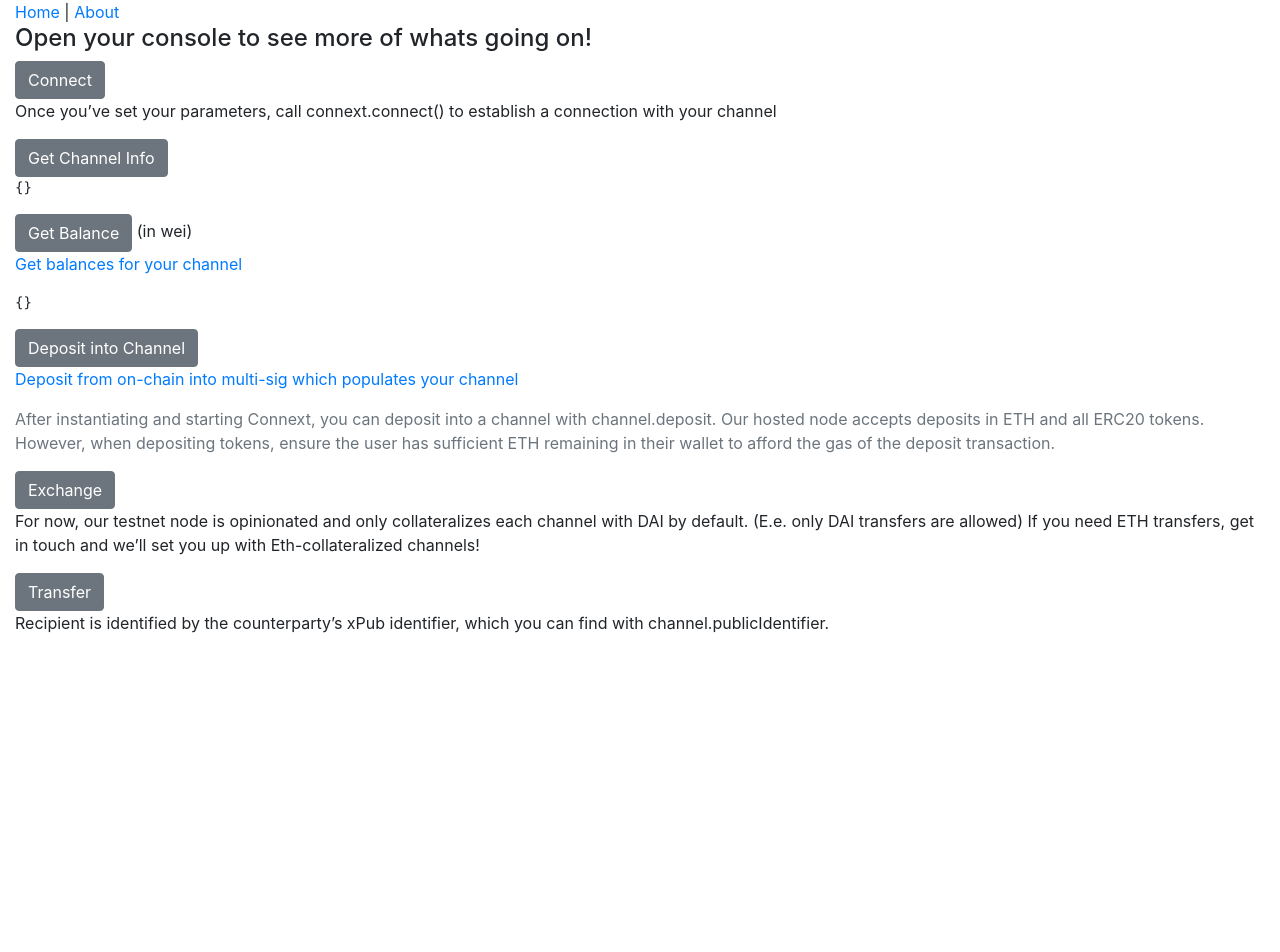
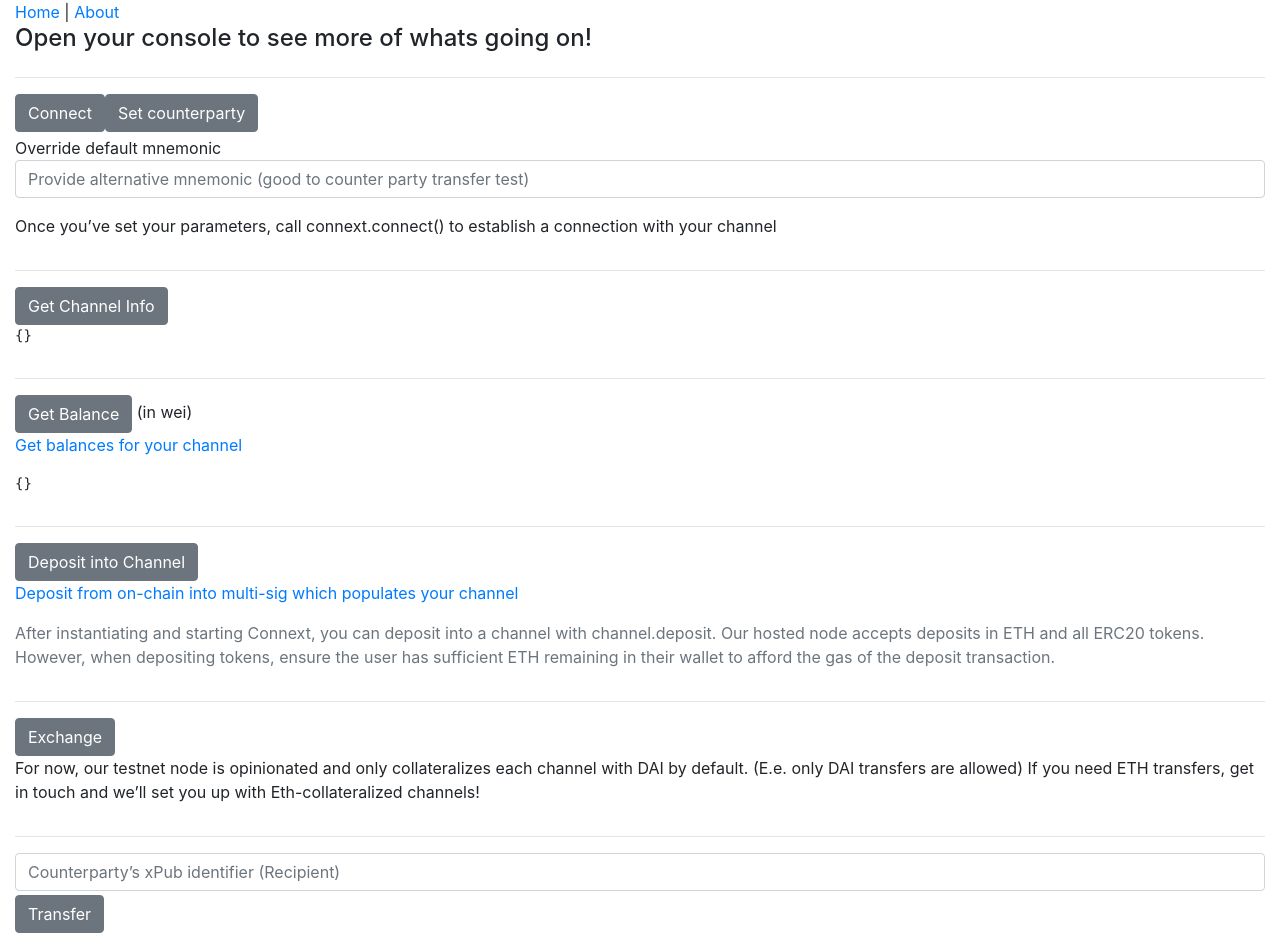
Before and after one commit to blockrockettech/connext-playground, a Vue app: page / in a window 1280 px wide. Shown: the top 952 px of the page. Before the commit the page ends 800 px from the top, so only its background shows below. Built offline with nearby package versions, Linux system fonts and the light colour scheme; no server answers.

Commit message:
Adding first pass on transfer method

```diff
--- a/src/store.js
+++ b/src/store.js
@@ -51,9 +51,15 @@ export default new Vuex.Store({
                 );
             }
         },
-        async initConnextChannel({commit, dispatch, state}) {
+        async initConnextChannel({commit, dispatch, state}, overrideNmnemonic) {
+            let config = {
+                ...clientConfig
+            };
+            if (overrideNmnemonic) {
+                config.mnemonic = overrideNmnemonic;
+            }
             const channel = await connext.connect({
-                ...clientConfig,
+                ...config,
                 store: {
                     get(path) {
                         return dispatch('getChannelProperty', path);
@@ -73,17 +79,18 @@ export default new Vuex.Store({
             });
         },
         async exchange({commit, dispatch, state}) {
+            console.log(state.channel);
             // Exchanging Wei for Dai
-            await state.channel.exchange({
+            return state.channel.exchange({
                 amount: '0x3abc', // in Wei, represented as bignumber
                 toAssetId: '0x89d24a6b4ccb1b6faa2625fe562bdd9a23260359', // Dai
                 fromAssetId: ethers.constants.AddressZero // ETH
             });
         },
-        async transfer({commit, dispatch, state}) {
-            return await state.channel.transfer({
-                recipient: 'xpub1abcdef',  //counterparty's xPub
-                meta: 'Metadata for transfer',
+        async transfer({commit, dispatch, state}, transferCounterPartyXPub) {
+            return state.channel.transfer({
+                recipient: transferCounterPartyXPub,  //counterparty's xPub
+                meta: 'Metadata for transfer - hello world',
                 amount: '0x3abc', // in Wei, represented as bignumber
                 assetId: ethers.constants.AddressZero // represents ETH
             });
--- a/src/views/Home.vue
+++ b/src/views/Home.vue
@@ -6,15 +6,32 @@
             </div>
         </div>
 
+        <hr/>
+
         <div class="row">
             <div class="col">
                 <b-button v-on:click="connect">Connect</b-button>
+
+                <b-button
+                        v-on:click="overrideNmnemonic = 'fly control dial wisdom lunar dynamic hawk guilt predict guilt earth early'">
+                    Set counterparty
+                </b-button>
+
+                <p class="pt-1">
+                    Override default mnemonic
+                    <b-form-input v-model="overrideNmnemonic"
+                                  placeholder="Provide alternative mnemonic (good to counter party transfer test)">
+                    </b-form-input>
+                </p>
                 <p>
                     Once you’ve set your parameters, call connext.connect() to establish a connection with your
                     channel
                 </p>
                 <div v-if="channel">
                     Free Balance Address <span class="small text-muted">Special account derived for your free balance address.</span>
+                    <p>
+                        <code>{{channel.freeBalanceAddress}}</code>
+                    </p>
                     <p class="text-muted">
                         Whats referenced as the freeBalanceAddress - each app will have its own designated signing key,
                         the freeBalanceAddress is what will be put into the app state, so is what will receive the
@@ -27,13 +44,15 @@
                         // 25446 is 0x6366... or "cf" in ascii, for "Counterfactual". export const CF_PATH =
                         "m/44'/60'/0'/25446";
                     </p>
-                    <code>{{channel.freeBalanceAddress}}</code>
                 </div>
                 <div v-if="channel">
+                    <code>{{channel.publicIdentifier}}</code>
                     <pre>{{channel.network}}</pre>
                 </div>
             </div>
         </div>
+
+        <hr/>
 
         <div class="row">
             <div class="col">
@@ -41,6 +60,8 @@
                 <pre>{{channelData}}</pre>
             </div>
         </div>
+
+        <hr/>
 
         <div class="row">
             <div class="col">
@@ -51,6 +72,7 @@
             </div>
         </div>
 
+        <hr/>
 
         <div class="row">
             <div class="col">
@@ -64,6 +86,8 @@
             </div>
         </div>
 
+        <hr/>
+
         <div class="row">
             <div class="col">
                 <b-button v-on:click="exchange">Exchange</b-button>
@@ -73,9 +97,16 @@
             </div>
         </div>
 
+        <hr/>
+
         <div class="row">
             <div class="col">
-                <b-button v-on:click="transfer">Transfer</b-button>
+                <b-form-input v-model="transferCounterPartyXPub"
+                              placeholder="Counterparty’s xPub identifier (Recipient)">
+                </b-form-input>
+                <p class="pt-1">
+                    <b-button v-on:click="transfer">Transfer</b-button>
+                </p>
                 <p>Recipient is identified by the counterparty’s xPub identifier, which you can find with
                     channel.publicIdentifier.</p>
             </div>
@@ -94,7 +125,9 @@
         data() {
             return {
                 channelData: {},
-                balances: {}
+                balances: {},
+                transferCounterPartyXPub: null,
+                overrideNmnemonic: null,
             };
         },
         computed: {
@@ -102,7 +135,7 @@
         },
         methods: {
             connect() {
-                this.$store.dispatch('initConnextChannel');
+                this.$store.dispatch('initConnextChannel', this.overrideNmnemonic);
             },
             deposit() {
                 this.$store.dispatch('deposit');
@@ -111,7 +144,7 @@
                 this.$store.dispatch('exchange');
             },
             transfer() {
-                this.$store.dispatch('transfer');
+                this.$store.dispatch('transfer', this.transferCounterPartyXPub);
             },
             getChannelInfo() {
                 this.channel.getChannel()
```
